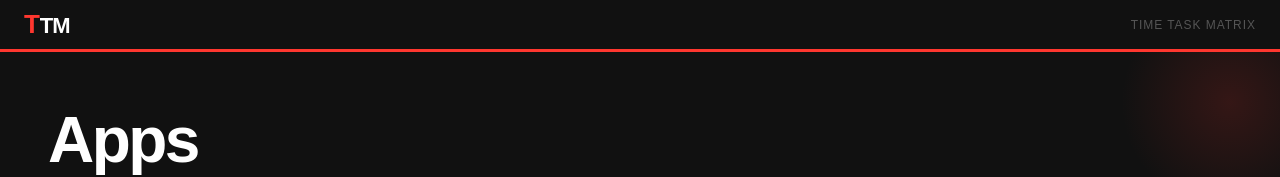
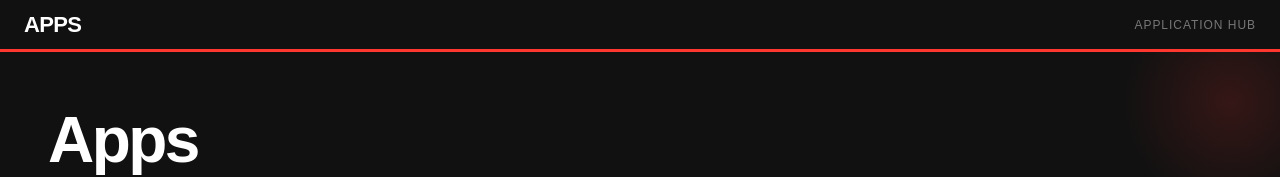
Before and after one commit to Gauzdx/data-virtualization, a React (Vite) app in the folder frontend/: page / in a window 1280 px wide. Shown: the top 177 px of the page. Built offline with nearby package versions, Linux system fonts and the light colour scheme; the HTML template or start-up script is replaced by a standard one.

Commit message:
created different nav components for different pages

```diff
--- a/frontend/src/App.jsx
+++ b/frontend/src/App.jsx
@@ -1,44 +1,18 @@
-import { useState, useCallback } from 'react';
-import { Routes, Route, Outlet, useNavigate } from 'react-router-dom';
-import TopNav from './components/TopNav/TopNav';
+import { Routes, Route } from 'react-router-dom';
+import HomeLayout from './layouts/HomeLayout';
+import TtmLayout from './layouts/TtmLayout';
 import HomePage from './pages/HomePage/HomePage';
 import TtmHomePage from './pages/TtmHomePage/TtmHomePage';
 import TTMPage from './pages/TTMPage/TTMPage';
 import './App.css';
 
-function AppLayout() {
-	const navigate = useNavigate();
-	const [currentTtm, setCurrentTtm] = useState(null);
-	const [ttmActions, setTtmActions] = useState(null);
-
-	const handleHome = useCallback(() => navigate('/'), [navigate]);
-	const handleAddTask = useCallback(() => ttmActions?.addTask(), [ttmActions]);
-	const handleAddSubtasks = useCallback(() => ttmActions?.openAddSubtasks(), [ttmActions]);
-	const handleAddResource = useCallback(() => ttmActions?.openResourcePicker(), [ttmActions]);
-	const handleReorder = useCallback((type) => ttmActions?.openReorder(type), [ttmActions]);
-
-	return (
-		<div className="app">
-			<TopNav
-				currentTtm={currentTtm}
-				onHome={handleHome}
-				onAddTask={handleAddTask}
-				onAddSubtasks={handleAddSubtasks}
-				onAddResource={handleAddResource}
-				onReorder={handleReorder}
-			/>
-			<main className="app-main">
-				<Outlet context={{ setCurrentTtm, setTtmActions }} />
-			</main>
-		</div>
-	);
-}
-
 export default function App() {
 	return (
 		<Routes>
-			<Route element={<AppLayout />}>
+			<Route element={<HomeLayout />}>
 				<Route path="/" element={<HomePage />} />
+			</Route>
+			<Route element={<TtmLayout />}>
 				<Route path="/ttm" element={<TtmHomePage />} />
 				<Route path="/ttm/:ttm_id" element={<TTMPage />} />
 			</Route>
--- /dev/null
+++ b/frontend/src/components/HomepageNav/HomepageNav.css
@@ -0,0 +1,30 @@
+.hpn {
+	display: flex;
+	align-items: center;
+	gap: 16px;
+	padding: 0 24px;
+	height: 52px;
+	background: var(--surface-dark);
+	flex-shrink: 0;
+	z-index: var(--z-nav);
+	border-bottom: 3px solid var(--brand-red);
+}
+
+.hpn-brand {
+	font-size: var(--fs-3xl);
+	font-weight: var(--fw-black);
+	letter-spacing: -0.03em;
+	color: var(--text-on-dark);
+	text-transform: uppercase;
+}
+
+.hpn-spacer {
+	flex: 1;
+}
+
+.hpn-tagline {
+	color: var(--text-on-dark-3);
+	font-size: var(--fs-sm);
+	letter-spacing: 0.08em;
+	text-transform: uppercase;
+}
--- /dev/null
+++ b/frontend/src/components/HomepageNav/HomepageNav.jsx
@@ -0,0 +1,11 @@
+import './HomepageNav.css';
+
+export default function HomepageNav() {
+	return (
+		<nav className="hpn">
+			<span className="hpn-brand">Apps</span>
+			<div className="hpn-spacer" />
+			<span className="hpn-tagline">Application Hub</span>
+		</nav>
+	);
+}
--- /dev/null
+++ b/frontend/src/layouts/HomeLayout.jsx
@@ -0,0 +1,13 @@
+import { Outlet } from 'react-router-dom';
+import HomepageNav from '../components/HomepageNav/HomepageNav';
+
+export default function HomeLayout() {
+	return (
+		<div className="app">
+			<HomepageNav />
+			<main className="app-main">
+				<Outlet />
+			</main>
+		</div>
+	);
+}
--- /dev/null
+++ b/frontend/src/layouts/TtmLayout.jsx
@@ -0,0 +1,31 @@
+import { useState, useCallback } from 'react';
+import { Outlet, useNavigate } from 'react-router-dom';
+import TopNav from '../components/TopNav/TopNav';
+
+export default function TtmLayout() {
+	const navigate = useNavigate();
+	const [currentTtm, setCurrentTtm] = useState(null);
+	const [ttmActions, setTtmActions] = useState(null);
+
+	const handleHome = useCallback(() => navigate('/'), [navigate]);
+	const handleAddTask = useCallback(() => ttmActions?.addTask(), [ttmActions]);
+	const handleAddSubtasks = useCallback(() => ttmActions?.openAddSubtasks(), [ttmActions]);
+	const handleAddResource = useCallback(() => ttmActions?.openResourcePicker(), [ttmActions]);
+	const handleReorder = useCallback((type) => ttmActions?.openReorder(type), [ttmActions]);
+
+	return (
+		<div className="app">
+			<TopNav
+				currentTtm={currentTtm}
+				onHome={handleHome}
+				onAddTask={handleAddTask}
+				onAddSubtasks={handleAddSubtasks}
+				onAddResource={handleAddResource}
+				onReorder={handleReorder}
+			/>
+			<main className="app-main">
+				<Outlet context={{ setCurrentTtm, setTtmActions }} />
+			</main>
+		</div>
+	);
+}
```
Also changed, not shown: 1 other file (tests, documents, lock files or other folders).
